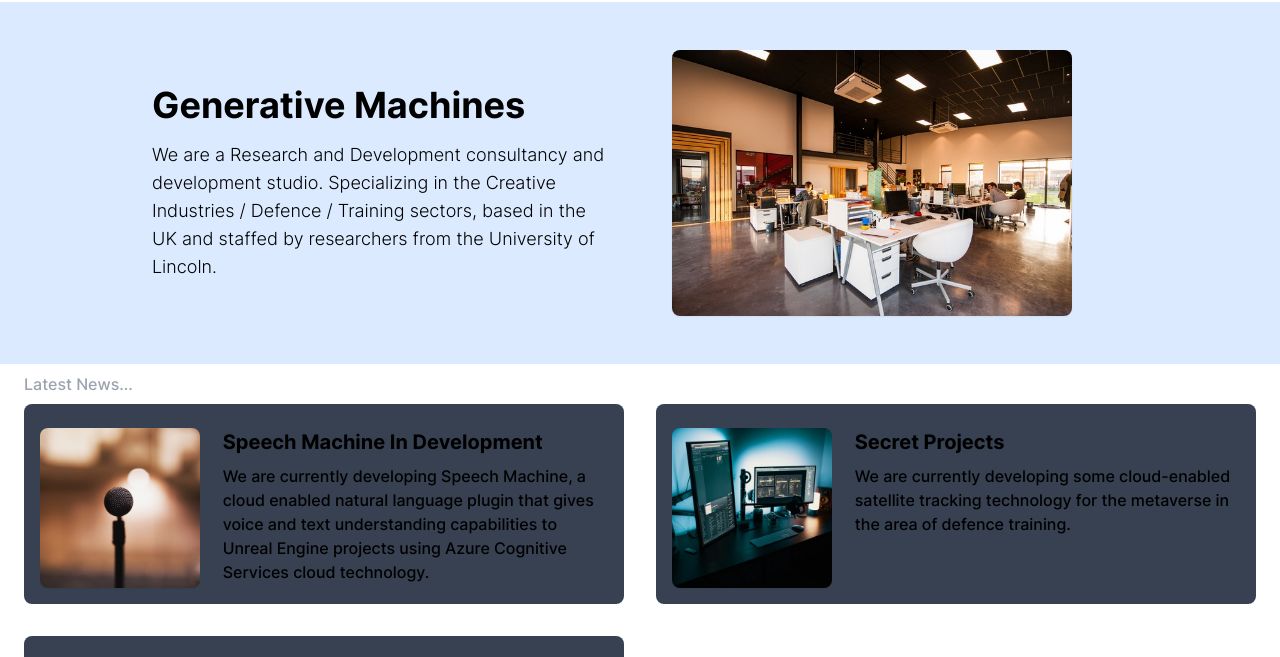
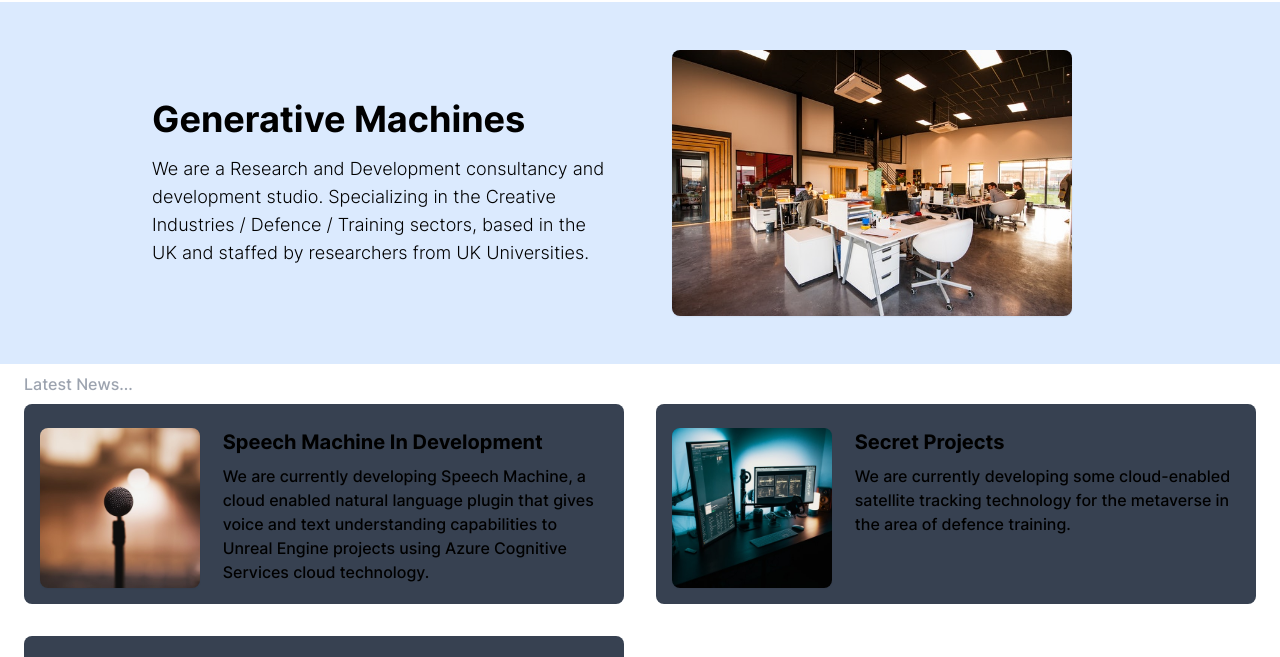
Before and after one commit to generativemachines/generativemachines, a plain HTML site: page index.html in a window 1280 px wide. Shown: the part 78-735 px from the top of the page. Drawn offline with Linux system fonts and the light colour scheme.

Commit message:
fixed ref to uni

```diff
--- a/index.html
+++ b/index.html
@@ -90,7 +90,7 @@
   <div class="container max-w-screen-lg mx-auto px-6 py-12 grid md:grid-cols-2 gap-4 lg:gap-16 items-center">
     <div>
       <h1 class="text-4xl font-bold mb-4">Generative Machines</h1>
-      <p class="font-light text-lg">We are a Research and Development consultancy and development studio. Specializing in the Creative Industries / Defence / Training sectors, based in the UK and staffed by researchers from the University of Lincoln.</p>
+      <p class="font-light text-lg">We are a Research and Development consultancy and development studio. Specializing in the Creative Industries / Defence / Training sectors, based in the UK and staffed by researchers from UK Universities.</p>
     </div>
     <img class="rounded-lg shadow-sm" width="400" src="/pexels-cadeau-maestro-1170412.jpg" alt="Generative Machines" />
   </div>
```
